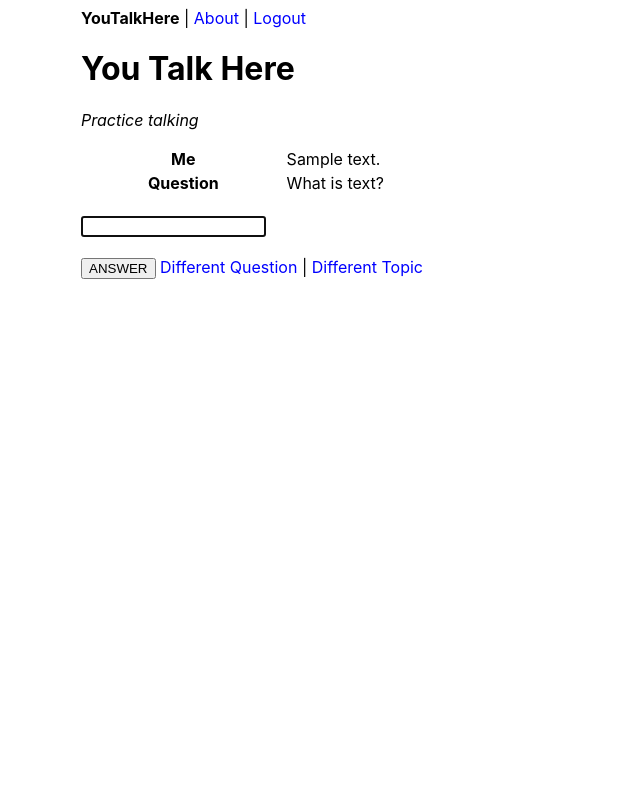
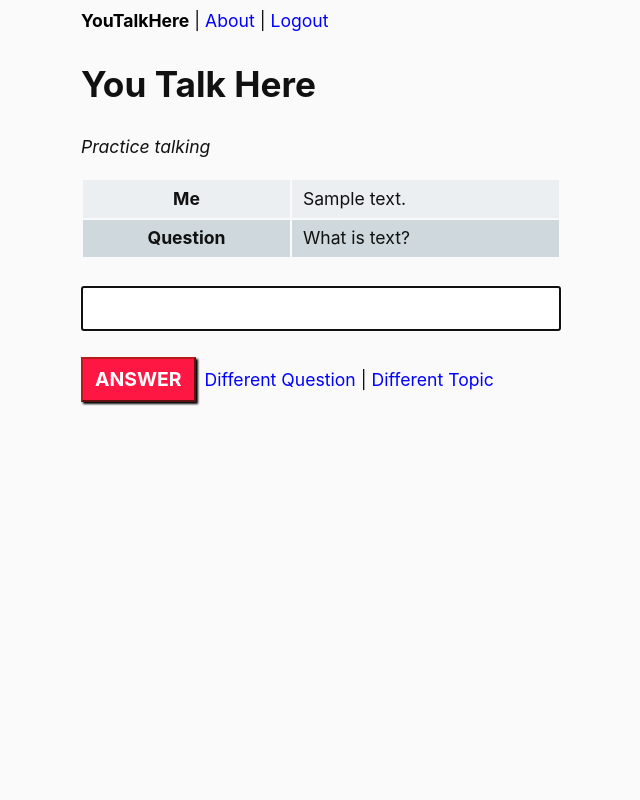
Before and after one commit to c-arthur-hill/questeng, a Django app: page /conversation/different/question/ in a window 1280 px wide. Shown: the whole page, without its empty margins (319-959 px from the left). Run offline with Django 3.2, Linux system fonts and the light colour scheme; a user stored in the database is signed in; tables that the repository leaves empty hold one stand-in row (values such as "Sample post").

Commit message:
1. updating static files

```diff
--- a/questionengine/static/style.css
+++ b/questionengine/static/style.css
@@ -1,16 +1,44 @@
-html {
+body {
     font-family: -apple-system, BlinkMacSystemFont,
-       “Segoe UI”, “Roboto”, “Oxygen”, “Ubuntu”, “Cantarell”,
-          “Fira Sans”, “Droid Sans”, “Helvetica Neue”,
-             sans-serif;
+    “Segoe UI”, “Roboto”, “Oxygen”, “Ubuntu”, “Cantarell”,
+        “Fira Sans”, “Droid Sans”, “Helvetica Neue”,
+            sans-serif;
+    color: #111;
+    line-height: 1.5;
+    font-size: 1.1em;
+    background-color: #FAFAFA;
+}
+
+th, td, input, textarea {
+    font-family: -apple-system, BlinkMacSystemFont,
+    “Segoe UI”, “Roboto”, “Oxygen”, “Ubuntu”, “Cantarell”,
+        “Fira Sans”, “Droid Sans”, “Helvetica Neue”,
+            sans-serif;
+    font-size: 1.1em;
+    line-height: 1.5;
+    padding: .3125em .625em;
+}
+
+table, .full-width {
+    width: 100%;
+}
+
+label {
+    display: block;
+}
+
+ul {
+    list-style-position: inside;
+    padding-left: 0;
+    list-style-type: square;
 }
 
 a {
     text-decoration: none;
 }
 
-table {
-    width: 100%;
+a:hover {
+    text-decoration: underline;
 }
 
 .nav > a :visited {
@@ -21,6 +49,16 @@
     color: #0000ff;
 }
 
+.errorlist {
+    color: #FF1744;
+}
+
+.not-saved {
+    border: 2px solid #FF1744;
+    background: #FFEBEE;
+    padding: 0 20px 0 20px;
+}
+
 a.active {
     color: #000000;
     text-decoration: none;
@@ -29,22 +67,23 @@
 
 .column {
     margin: 0 auto;
+    padding: 0 1% 0 1%;
     max-width: 480px;
 }
 
-.center {
-    text-align: center;
+.tr-background-1 {
+    background-color: #ECEFF1;
 }
 
-.light-grey-1 {
-    background-color: #e0e0e0;
+.tr-background-2 {
+    background-color: #CFD8DC;
 }
 
-.light-grey-2 {
-    background-color: #f5f5f5;
+.submit-button {
+    background-color: #FF1744;
+    border-color: #B71C1C;
+    color: #FFFFFF;
+    box-shadow: 2px 2px 2px #000000;
+    margin-right: 4px;
+    font-weight: bold;
 }
-
-.logo {
-    width: 100%;
-    border: 4px solid #000000;
-}
```
